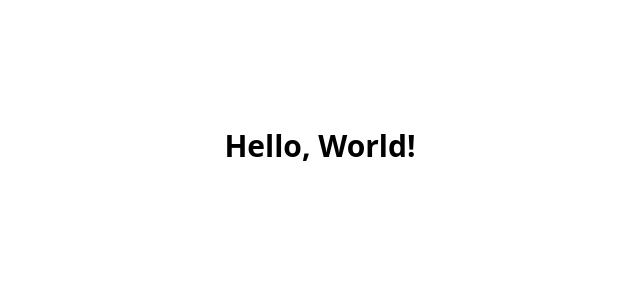
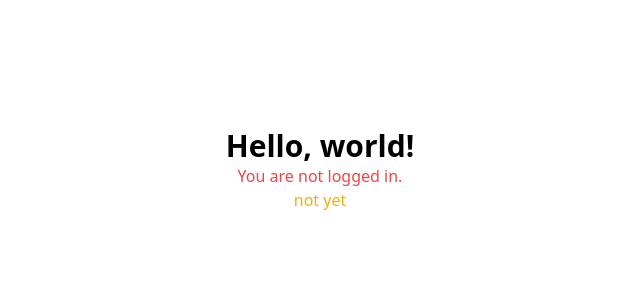
Before and after one commit to saki0506/x-clone, a React (Vite) app: page / in a window 1280 px wide. Shown: the top 300 px of the page, without its empty margins (320-960 px from the left). Built offline with nearby package versions, Linux system fonts and the light colour scheme.

Commit message:
"Add JSX example with conditional rendering"

```diff
--- a/src/App.jsx
+++ b/src/App.jsx
@@ -1,9 +1,24 @@
 function App() {
+  const helloWorld = 'Hello, world!';
+  const loggedInText = 'You are logged in.';
+  const loggedOutText = 'You are not logged in.';
+  const isLoggedIn = false;
+  const isDone = false;
   return (
     <div className="flex flex-col items-center mt-32">
       <h1 className="text-3xl font-bold">
-        Hello, World!
+        {helloWorld}
       </h1>
+      {isLoggedIn ? (
+        <p className="text-green-500">{loggedInText}</p>
+      ) : (
+        <p className="text-red-500">{loggedOutText}</p>
+      )}
+
+      {isDone ?
+        <p className="text-blue-500">done</p> :
+        <p className="text-yellow-500">not yet</p>
+      }
     </div>
   );
 }
```
